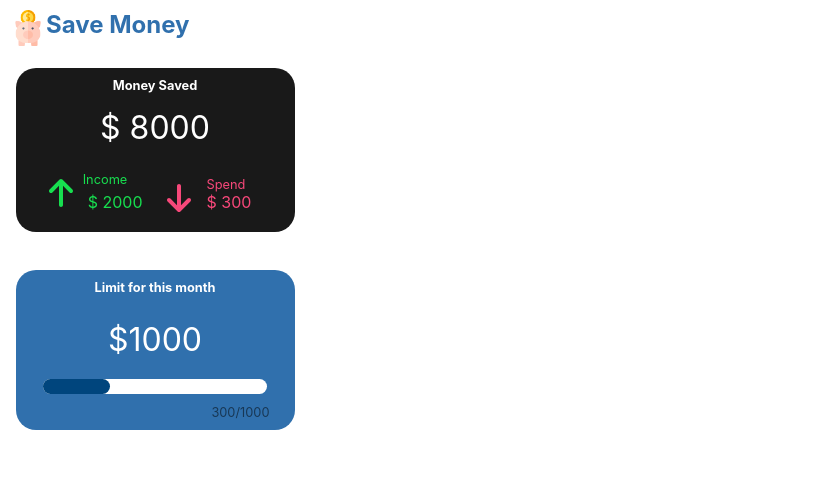
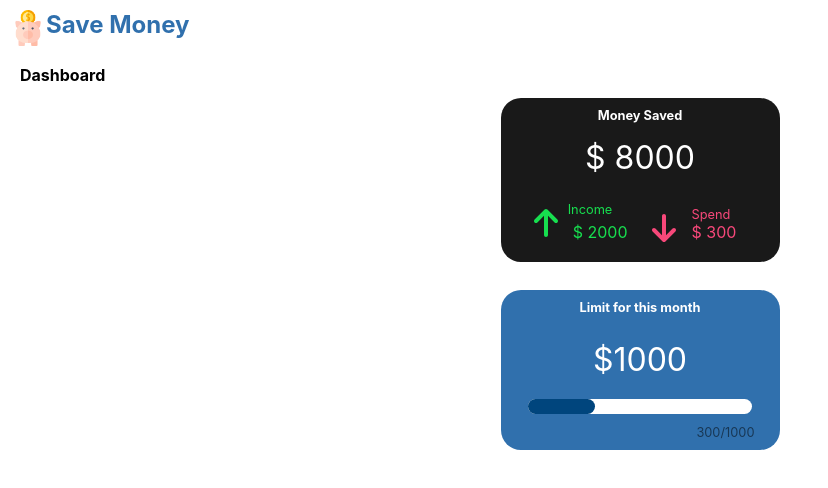
Before and after one commit to AdrianArcoGonzalez/SaveMoneyApp, a React (Create React App) app: page /main in a window 1280 px wide. Shown: the top 488 px of the page, without its empty margins (0-828 px from the left). Built offline with nearby package versions, Linux system fonts and the light colour scheme.

Commit message:
add main page and style

```diff
--- a/src/components/Card/CardStyled.ts
+++ b/src/components/Card/CardStyled.ts
@@ -8,7 +8,7 @@ const CardStyled = styled.section`
   color: white;
   width: 310px;
   height: 180px;
-  margin-bottom: 20px;
+  margin-bottom: 10px;
 
   .card-money-saved {
     display: flex;
--- a/src/pages/MainPage/MainPage.tsx
+++ b/src/pages/MainPage/MainPage.tsx
@@ -1,9 +1,12 @@
 import Card from "../../components/Card/Card";
 import getLimitToWaste from "../../Utils/getLimitToWaste";
 import mockUser from "../../Utils/mockBack";
+import MainPageStyled from "./MaingPageStyled";
 
 const MainPage = (): JSX.Element => {
   return (
+    <MainPageStyled>
+      <h2 className="main-title">Dashboard</h2>
       <div className="card">
         <Card
           income={mockUser.incomes}
@@ -17,6 +20,7 @@ const MainPage = (): JSX.Element => {
           currencyType={"$"}
         />
       </div>
+    </MainPageStyled>
   );
 };
 
--- /dev/null
+++ b/src/pages/MainPage/MaingPageStyled.ts
@@ -0,0 +1,17 @@
+import styled from "styled-components";
+
+const MainPageStyled = styled.div`
+  display: flex;
+  justify-content: center;
+  align-items: center;
+  flex-direction: column;
+
+  .main-title {
+    font-size: 1rem;
+    align-self: flex-start;
+    padding: 5px;
+    margin-left: 15px;
+  }
+`;
+
+export default MainPageStyled;
```
Lines whose indentation alone changed are shown as unchanged.
